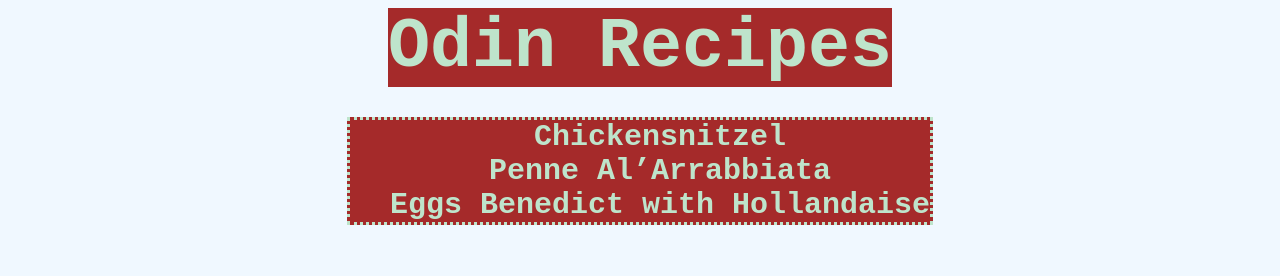
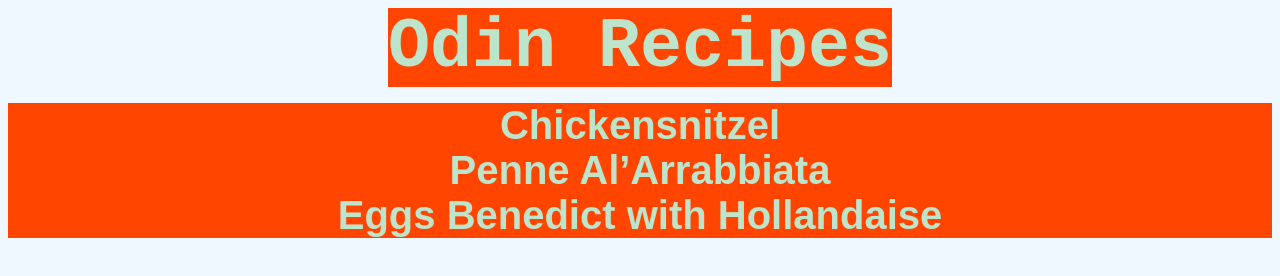
Before and after one commit to MrVillumsen/odin-recipes, a plain HTML site: page index.html in a window 1280 px wide. Drawn offline with Linux system fonts and the light colour scheme.

Commit message:
Played around with all the new CSS information. not sure about final design yet. Just playing games

```diff
--- a/index.html
+++ b/index.html
@@ -14,9 +14,10 @@
 
     <ul class="recipe-list">
 
-        <li><a href="recipes/chickensnitzel.html">Chickensnitzel</a></li>
-        <li><a href="recipes/penneallarabia.html">Penne Al&#8217;Arrabbiata</a></li>
-        <li><a href="recipes/eggsbenedict.html"> Eggs Benedict with Hollandaise</a></li>
+        <li><button id="chickensnitzel-link"><a href="recipes/chickensnitzel.html">Chickensnitzel</a></button></li>
+        <li><button id="penneallarabia-link"><a href="recipes/penneallarabia.html">Penne Al&#8217;Arrabbiata</a></button></li>
+        <li><button id="eggsbennedict-link"><a href="recipes/eggsbenedict.html"> Eggs Benedict with Hollandaise</a></button></li>
+
 
     </ul>
 
@@ -26,4 +27,5 @@
 
 
 </body>
+<footer></footer>
 </html>
--- a/styles.css
+++ b/styles.css
@@ -1,4 +1,7 @@
 /*My very first style sheet comment */
+*{
+    /* border: 2px solid black; */
+}
 
 body {
     font-family: 'Courier New', Courier, monospace;
@@ -12,29 +15,40 @@ h1 {
     font-size: 70px;
     font-weight: 700;
     color: rgb(190, 228, 203);
-    background-color: brown;
+    background-color: orangered;
     max-width: max-content;
     margin: 0 auto;
 
+
+
 }
 .recipe-links{
-    font-size: 30px;
     text-align: center;
+
 }
 
 .recipe-list {
     color: rgb(190, 228, 203);
     list-style: none;
-    border-style: dotted;
-    height: fit-content;
-    width: fit-content;
-    display: inline-block;
-    background-color: brown;
+    /* display: block; */
+    background-color: orangered;
+    padding: 0%;
 }
 
+#chickensnitzel{
+    /* Jeg aner ikke hvad jeg skal bruge det til endnu */
+}
+
+button{
+    border: none;
+    margin: 0%;
+    padding: 0%;
+    background-color: orangered;
+}
 a {
     color:rgb(190, 228, 203);
-    background-color: brown;
+    background-color: orangered;
     text-decoration: none;
     font-weight: 700;
+    font-size: 40px;
 }
```
Also changed, not shown: recipes/chickensnitzel.html (+2 -2 lines).
